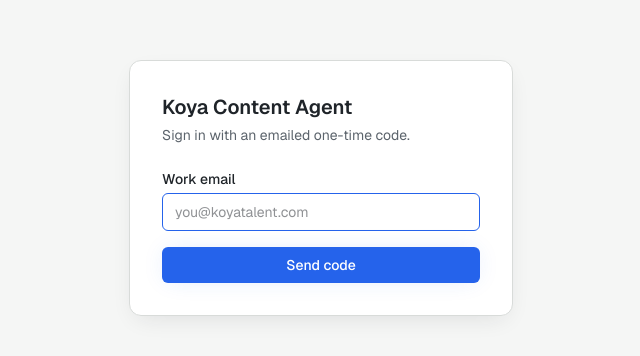
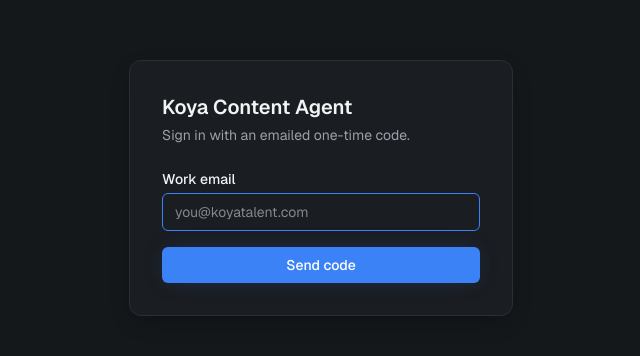
Before and after one commit to olaniyigeorge/ai-content-publishing-agent, a Next.js app in the folder frontend/: page /login in a window 1280 px wide. Shown: the part 212-568 px from the top of the page, without its empty margins (319-959 px from the left). Built offline with nearby package versions, Linux system fonts and the light colour scheme; no server answers.

Commit message:
invert the  design system to dark mode

```diff
--- a/frontend/app/globals.css
+++ b/frontend/app/globals.css
@@ -1,18 +1,21 @@
 @import "tailwindcss";
 
-/* Design tokens for the Koya Content Agent dashboard — a light, editorial
-   palette (ink text on off-white surfaces, one blue accent) so the review
-   UI reads as calm and professional rather than "generic SaaS gray". */
+/* Design tokens for the Koya Content Agent dashboard — a dark, editorial
+   palette with deep neutral surfaces, soft text, and one blue accent. */
 :root {
-  --background: #ffffff;
-  --foreground: #1f2429; /* ink */
-  --surface-base: #f5f6f5; /* sidebar / subtle section bg */
-  --surface-card: #ffffff;
-  --surface-card-hover: #f5f6f5;
-  --surface-border: #d8dbd9;
-  --surface-border-hover: #c2c7c4;
-  --muted-text: #5c646c;
-  --primary-accent: #2563eb;
+  --background: #0f1113;
+  --foreground: #f1f3f4;
+
+  --surface-base: #15181b;
+  --surface-card: #1a1d21;
+  --surface-card-hover: #20242a;
+
+  --surface-border: #2a2f35;
+  --surface-border-hover: #3a4149;
+
+  --muted-text: #9aa1aa;
+
+  --primary-accent: #3b82f6;
 }
 
 @theme inline {
@@ -25,7 +28,10 @@
   --color-surface-border-hover: var(--surface-border-hover);
   --color-muted: var(--muted-text);
   --color-primary: var(--primary-accent);
-  --font-sans: "Geist Sans", var(--font-geist-sans), -apple-system, BlinkMacSystemFont, 'Segoe UI', Roboto, sans-serif;
+
+  --font-sans: "Geist Sans", var(--font-geist-sans), -apple-system,
+    BlinkMacSystemFont, "Segoe UI", Roboto, sans-serif;
+
   --font-mono: var(--font-geist-mono), monospace;
 }
 
@@ -42,25 +48,27 @@
   width: 6px;
   height: 6px;
 }
+
 ::-webkit-scrollbar-track {
-  background: #f5f6f5;
+  background: var(--surface-base);
 }
+
 ::-webkit-scrollbar-thumb {
-  background: #d8dbd9;
+  background: var(--surface-border);
   border-radius: 9999px;
 }
+
 ::-webkit-scrollbar-thumb:hover {
-  background: #c2c7c4;
+  background: var(--surface-border-hover);
 }
 
-/* Glow & card effects — softened for a light surface (a dark-theme glow
-   reads as a smudge on white) */
+/* Glow & card effects */
 .glow-primary {
-  box-shadow: 0 0 24px -6px rgba(37, 99, 235, 0.18);
+  box-shadow: 0 0 24px -6px rgba(59, 130, 246, 0.28);
 }
 
 .glow-card {
-  box-shadow: 0 8px 24px -8px rgba(31, 36, 41, 0.12);
+  box-shadow: 0 8px 24px -8px rgba(0, 0, 0, 0.45);
 }
 
 /* Entrance animations — subtle, short, and respect reduced-motion */
@@ -69,6 +77,7 @@
     opacity: 0;
     transform: translateY(8px);
   }
+
   to {
     opacity: 1;
     transform: translateY(0);
@@ -79,6 +88,7 @@
   from {
     opacity: 0;
   }
+
   to {
     opacity: 1;
   }
```
